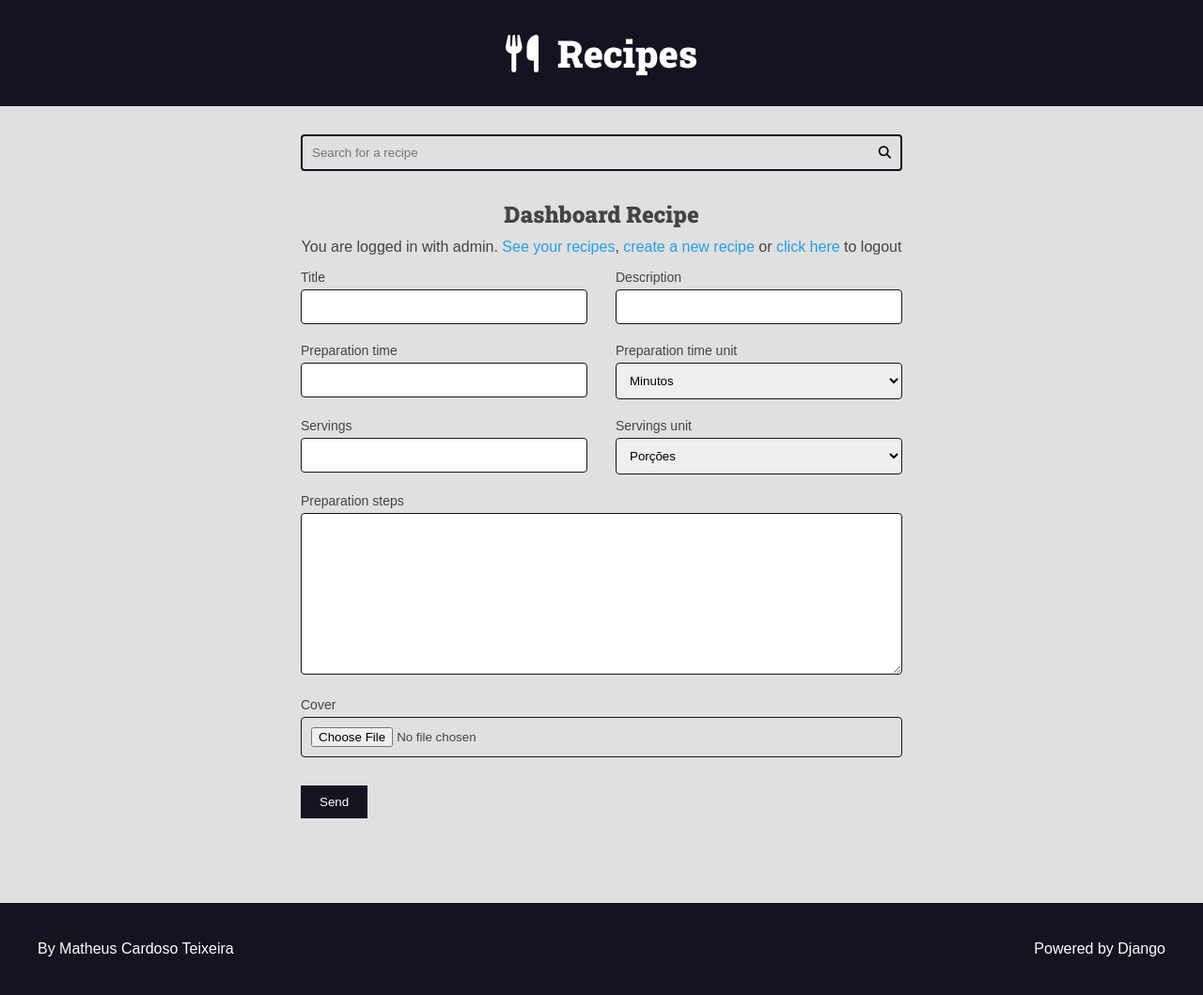
After one commit to matheusteixeiradcompufs/curso-django-projeto1, a Django app: page /authors/dashboard/recipe/new in a window 1280 px wide. The commit adds this page. Shown: the whole page at 94% size. Run offline with Django 4.2, Linux system fonts and the light colour scheme; a user stored in the database is signed in.

Commit message:
aula 193

```diff
--- /dev/null
+++ b/authors/forms/recipe_form.py
@@ -0,0 +1,85 @@
+from collections import defaultdict
+
+from django import forms
+from django.core.exceptions import ValidationError
+
+from recipes.models import Recipe
+from utils.django_forms import add_attr
+from utils.strings import is_positive_number
+
+
+class AuthorRecipeForm(forms.ModelForm):
+    def __init__(self, *args, **kwargs):
+        super().__init__(*args, **kwargs)
+
+        self._my_errors = defaultdict(list)
+
+        add_attr(self.fields.get('preparation_steps'), 'class', 'span-2')
+
+    class Meta:
+        model = Recipe
+        fields = 'title', 'description', 'preparation_time', \
+            'preparation_time_unit', 'servings', 'servings_unit', \
+            'preparation_steps', 'cover'
+        widgets = {
+            'cover': forms.FileInput(
+                attrs={
+                    'class': 'span-2'
+                }
+            ),
+            'servings_unit': forms.Select(
+                choices=(
+                    ('Porções', 'Porções'),
+                    ('Pedaços', 'Pedaços'),
+                    ('Pessoas', 'Pessoas'),
+                ),
+            ),
+            'preparation_time_unit': forms.Select(
+                choices=(
+                    ('Minutos', 'Minutos'),
+                    ('Horas', 'Horas'),
+                ),
+            ),
+        }
+
+    def clean(self, *args, **kwargs):
+        super_clean = super().clean(*args, **kwargs)
+        cd = self.cleaned_data
+
+        title = cd.get('title')
+        description = cd.get('description')
+
+        if title == description:
+            self._my_errors['title'].append('Cannot be equal to description')
+            self._my_errors['description'].append('Cannot be equal to title')
+
+        if self._my_errors:
+            raise ValidationError(self._my_errors)
+
+        return super_clean
+
+    def clean_title(self):
+        title = self.cleaned_data.get('title')
+
+        if len(title) < 5:
+            self._my_errors['title'].append('Must have at least 5 chars.')
+
+        return title
+
+    def clean_preparation_time(self):
+        field_name = 'preparation_time'
+        field_value = self.cleaned_data.get(field_name)
+
+        if not is_positive_number(field_value):
+            self._my_errors[field_name].append('Must be a positive number')
+
+        return field_value
+
+    def clean_servings(self):
+        field_name = 'servings'
+        field_value = self.cleaned_data.get(field_name)
+
+        if not is_positive_number(field_value):
+            self._my_errors[field_name].append('Must be a positive number')
+
+        return field_value
--- /dev/null
+++ b/authors/templates/authors/pages/dashboard_recipe.html
@@ -0,0 +1,18 @@
+{% extends 'global/base.html' %}
+
+{% block title %} Dashboard Recipe | {% endblock %}
+
+{% block content %}
+
+    <div class="main-content center container">
+        <h2>Dashboard Recipe</h2>
+        {% include 'global/partials/messages.html' %}
+        {% include 'authors/partials/login_message.html' %}
+
+        <div class="left">
+            {% include 'global/partials/form.html' %}
+        </div>
+    </div>
+
+
+{% endblock %}
--- /dev/null
+++ b/authors/templates/authors/partials/login_message.html
@@ -0,0 +1,14 @@
+{% if request.user.is_authenticated %}
+    <div class="login-message">
+        You are logged in with
+        {{ request.user.username }}.
+        <a href="{% url 'authors:dashboard' %}">See your recipes</a>,
+        <a href="{% url 'authors:dashboard_recipe_new' %}">create a new recipe</a> or
+        <form class="inline-form" action="{% url 'authors:logout' %}" method="post">
+            {% csrf_token %}
+            <input type="hidden" name="username" value="{{ request.user.username }}">
+            <button class="plaintext-button" type="submit">click here</button>
+        </form>
+        to logout
+    </div>
+{% endif %}
--- a/authors/urls.py
+++ b/authors/urls.py
@@ -10,4 +10,8 @@ urlpatterns = [
     path('login/', views.login_view, name='login'),
     path('login/create/', views.login_create, name='login_create'),
     path('logout/', views.logout_view, name='logout'),
+    path('dashboard/', views.dashboard, name='dashboard'),
+    path('dashboard/recipe/new', views.dashboard_recipe_new, name='dashboard_recipe_new'),
+    path('dashboard/recipe/delete', views.dashboard_recipe_delete, name='dashboard_recipe_delete'),
+    path('dashboard/recipe/<int:id>/edit', views.dashboard_recipe_edit, name='dashboard_recipe_edit'),
 ]
--- a/authors/views.py
+++ b/authors/views.py
@@ -6,6 +6,8 @@ from django.shortcuts import render, redirect
 from django.urls import reverse
 
 from authors.forms import RegisterForm, LoginForm
+from authors.forms.recipe_form import AuthorRecipeForm
+from recipes.models import Recipe
 
 
 def register_view(request):
@@ -31,7 +33,7 @@ def register_create(request):
         user.save()
         messages.success(request, 'Your user is created, please log in.')
 
-        del(request.session['register_form_data'])
+        del (request.session['register_form_data'])
         return redirect(reverse('authors:login'))
 
     return redirect('authors:register')
@@ -65,7 +67,7 @@ def login_create(request):
         messages.error(request, 'Invalid credentials')
         return redirect(login_url)
     messages.error(request, 'Invalid username or password')
-    return redirect(login_url)
+    return redirect(reverse('authors:dashboard'))
 
 
 @login_required(login_url='authors:login', redirect_field_name='next')
@@ -81,3 +83,109 @@ def logout_view(request):
     messages.success(request, 'Logged out successfully')
     logout(request)
     return redirect(reverse('authors:login'))
+
+
+@login_required(login_url='authors:login', redirect_field_name='next')
+def dashboard(request):
+    recipes = Recipe.objects.filter(
+        is_published=False,
+        author=request.user,
+    )
+    return render(
+        request, 'authors/pages/dashboard.html',
+        {
+            'recipes': recipes,
+        }
+    )
+
+
+@login_required(login_url='authors:login', redirect_field_name='next')
+def dashboard_recipe_edit(request, id):
+    recipe = Recipe.objects.filter(
+        is_published=False,
+        author=request.user,
+        pk=id,
+    ).first()
+
+    if not recipe:
+        raise Http404()
+
+    form = AuthorRecipeForm(
+        data=request.POST or None,
+        files=request.FILES or None,
+        instance=recipe,
+    )
+
+    if form.is_valid():
+        # Agora, o form é válido e eu posso tentar salvar
+        recipe = form.save(commit=False)
+
+        recipe.author = request.user
+        recipe.preparation_steps_is_html = False
+        recipe.is_published = False
+
+        recipe.save()
+
+        messages.success(request, 'Sua receita foi salva com sucesso!')
+        return redirect(reverse('authors:dashboard_recipe_edit', args=(id,)))
+
+    return render(
+        request,
+        'authors/pages/dashboard_recipe.html',
+        context={
+            'form': form
+        }
+    )
+
+
+@login_required(login_url='authors:login', redirect_field_name='next')
+def dashboard_recipe_new(request):
+    form = AuthorRecipeForm(
+        data=request.POST or None,
+        files=request.FILES or None,
+    )
+
+    if form.is_valid():
+        recipe: Recipe = form.save(commit=False)
+
+        recipe.author = request.user
+        recipe.preparation_steps_is_html = False
+        recipe.is_published = False
+
+        recipe.save()
+
+        messages.success(request, 'Salvo com sucesso!')
+        return redirect(
+            reverse('authors:dashboard_recipe_edit', args=(recipe.id,))
+        )
+
+    return render(
+        request,
+        'authors/pages/dashboard_recipe.html',
+        context={
+            'form': form,
+            'form_action': reverse('authors:dashboard_recipe_new')
+        }
+    )
+
+
+@login_required(login_url='authors:login', redirect_field_name='next')
+def dashboard_recipe_delete(request):
+    if not request.POST:
+        raise Http404()
+
+    post = request.POST
+    recipe_id = post.get('id')
+
+    recipe = Recipe.objects.filter(
+        is_published=False,
+        author=request.user,
+        pk=recipe_id,
+    ).first()
+
+    if not recipe:
+        raise Http404()
+
+    recipe.delete()
+    messages.success(request, 'Deleted successfully.')
+    return redirect(reverse('authors:dashboard'))
--- a/base_static/global/css/styles.css
+++ b/base_static/global/css/styles.css
@@ -61,8 +61,22 @@ body {
   color: var(--color-dark-text);
 }
 
-h1, h2, h3, h4, h5, h6 {
+h1,
+h2,
+h3,
+h4,
+h5,
+h6 {
   font-family: var(--font-headings);
+}
+
+img {
+  max-width: 100%;
+}
+
+a {
+  color: var(--color-primary);
+  text-decoration: none;
 }
 
 .container {
@@ -95,12 +109,13 @@ h1, h2, h3, h4, h5, h6 {
   border: 0.2rem solid var(--color-primary-dark);
   max-width: 64rem;
   margin: 0 auto;
-    border-radius: .4rem;
+  border-radius: 0.4rem;
   position: relative;
   transition: all 300ms ease-in-out;
 }
 
-.search-input, .search-button {
+.search-input,
+.search-button {
   border: none;
   background: none;
   outline: none;
@@ -307,8 +320,54 @@ h1, h2, h3, h4, h5, h6 {
   background: var(--color-primary-dark);
 }
 
+/* Forms */
+.form-content {
+  max-width: 64rem;
+  margin: 0 auto;
+  margin-bottom: var(--spacing-gutter-medium);
+}
+
+.form-content label,
+.form-content .help-text,
+.errorlist {
+  display: block;
+  margin: 0.5rem 0;
+  font-size: 1.4rem;
+  list-style-type: none;
+}
+
+.errorlist {
+  color: var(--color-error-dark);
+}
+
+.form-content input,
+.form-content textarea,
+.form-content select {
+  width: 100%;
+  padding: 1rem;
+  border-radius: 0.4rem;
+  border: 1px solid var(--color-primary-dark);
+}
+
+.form-content-grid {
+  display: grid;
+  grid-template-columns: repeat(auto-fit, minmax(30rem, 1fr));
+  gap: calc(var(--spacing-gutter-medium) / 2) var(--spacing-gutter-medium);
+}
+
+.form-content button {
+  padding: 1rem 2rem;
+  border: none;
+  background: var(--color-primary-dark);
+  color: var(--color-white);
+}
+
 .inline-form {
   display: inline;
+}
+
+.span-2 {
+  grid-column: span 2;
 }
 
 .plaintext-button {
@@ -371,49 +430,33 @@ h1, h2, h3, h4, h5, h6 {
   color: var(--color-debug-dark);
 }
 
-/* Forms */
-.form-content {
-  max-width: 64rem;
-  margin: 0 auto;
-  margin-bottom: var(--spacing-gutter-medium);
+/* Authors */
+.login-message {
+  margin: 1rem 0;
 }
 
-.form-content label,
-.form-content .help-text,
-.errorlist {
-  display: block;
-  margin: 0.5rem 0;
-  font-size: 1.4rem;
-  list-style-type: none;
+.authors-dashboard-container {
+  max-width: 64rem;
+  text-align: left;
+  padding: var(--spacing-gutter-medium);
+  margin: 0 auto;
 }
 
-.errorlist {
-  color: var(--color-error-dark);
+.authors-dashboard-container h3,
+.authors-dashboard-container p,
+.authors-dashboard-container ul {
+  list-style-type: none;
+  margin: 1rem 0;
 }
 
-.form-content input {
-  width: 100%;
-  padding: 1rem;
-  border-radius: 0.4rem;
-  border: 1px solid var(--color-primary-dark);
-}
-
-.form-content-grid {
-  display: grid;
-  grid-template-columns: repeat(auto-fit, minmax(30rem, 1fr));
-  gap: calc(var(--spacing-gutter-medium) / 2) var(--spacing-gutter-medium);
-}
-
-.form-content button {
-  padding: 1rem 2rem;
-  border: none;
-  background: var(--color-primary-dark);
-  color: var(--color-white);
-}
-
+/* Generics */
 
 .center {
   text-align: center;
+}
+
+.left {
+  text-align: left;
 }
 
 .m-x {
--- a/base_templates/global/base.html
+++ b/base_templates/global/base.html
@@ -1,3 +1,4 @@
+{% load static %}
 <!DOCTYPE html>
 <html lang="en">
 <head>
@@ -20,5 +21,6 @@
 
     {% include 'global/partials/footer.html' %}
 
+    <script src="{% static 'global/js/scripts.js' %}"></script>
 </body>
 </html>
--- a/base_templates/global/partials/form.html
+++ b/base_templates/global/partials/form.html
@@ -1,10 +1,10 @@
 <div class="main-content container">
-    <form class="main-form" action="{{ form_action }}" method="POST">
+    <form class="main-form" action="{{ form_action }}" method="POST" enctype="multipart/form-data">
         {% csrf_token %}
 
         <div class="form-content form-content-grid">
             {% for field in form %}
-                <div class="form-group">
+                <div class="form-group {{ field.field.widget.attrs.class }}">
                     <label for="{{ field.id_for_label }}">{{ field.label }}</label>
                     {{ field }}
                     {% if field.help_text %}
@@ -13,6 +13,12 @@
 
                     {{ field.errors }}
                 </div>
+
+                {% if field.name == 'cover' and field.value.url %}
+                  <div class="span-2">
+                    <img src="{{ field.value.url }}" alt="Capa para {{ recipe.title }}">
+                  </div>
+                {% endif %}
             {% endfor %}
         </div>
 
--- /dev/null
+++ b/utils/strings.py
@@ -0,0 +1,6 @@
+def is_positive_number(value):
+    try:
+        number_string = float(value)
+    except ValueError:
+        return False
+    return number_string > 0
```
Also changed, not shown: other parts of base_static/global/css/styles.css (+21 -23 lines), authors/templates/authors/pages/dashboard.html (added, +37 -0 lines), authors/templates/authors/pages/login.html (+5 -14 lines), base_static/global/js/scripts.js (added, +17 -0 lines), recipes/admin.py (+10 -1 lines), db.sqlite3. Lines whose indentation alone changed are shown as unchanged.
